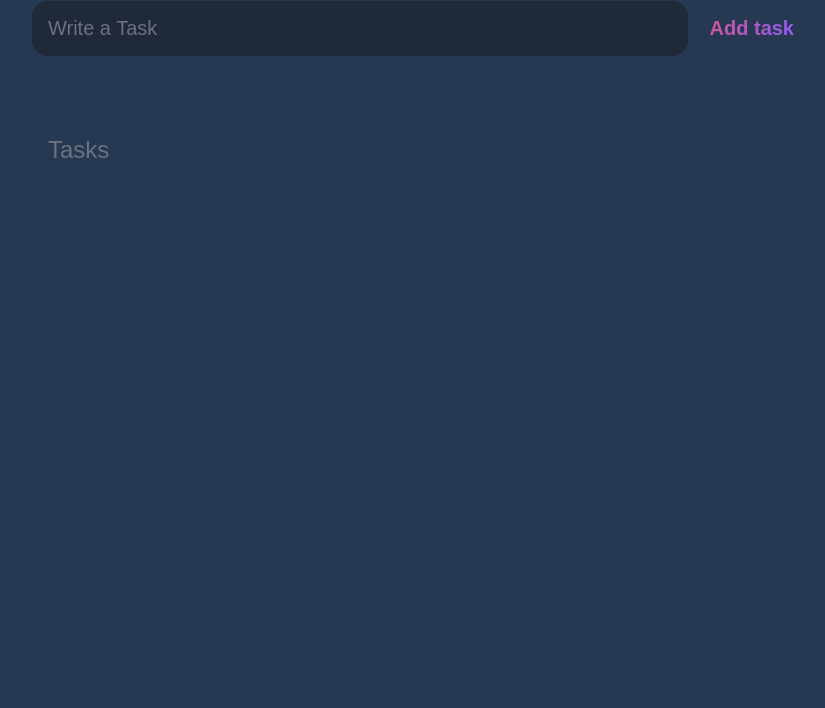
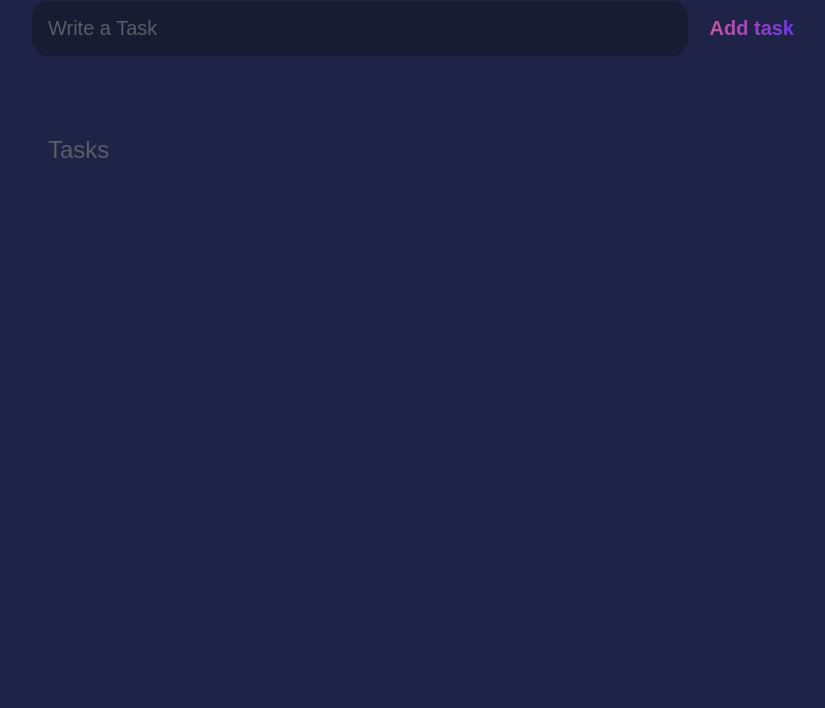
Before and after one commit to Japjeet09/CodeClauseInternship_ProjectName, a plain HTML site: page To Do List/index.html in a window 1280 px wide. Shown: the part 92-800 px from the top of the page, without its empty margins (224-1049 px from the left). Drawn offline with Linux system fonts and the light colour scheme.

Commit message:
Update style.css

```diff
--- a/To Do List/style.css
+++ b/To Do List/style.css
@@ -1,11 +1,10 @@
 :root {
-	--dark: #273852;
-	--darker: #1F2937;
-	--darkest: #17223a;
-	--grey: #6B7280;
+	--dark: #1f2348;
+	--darker: #191b33;
+	--darkest: #101031;
+	--grey: #5a5d63;
 	--pink: #d15693;
-	--purple: #8B5CF6;
-	--light: #EEE;
+	--purple: #6b32ef;
 }
 
 * {
@@ -18,7 +17,7 @@ body {
 	display: flex;
 	flex-direction: column;
 	min-height: 100vh;
-	color: #FFF;
+	color: white;
 	background-color: var(--dark);
 }
 
@@ -53,7 +52,7 @@ input, button {
 	padding: 1rem;
 	border-radius: 1rem;
 	margin-right: 1rem;
-	color: var(--light);
+	color: white;
 	font-size: 1.25rem;
 }
 
@@ -113,7 +112,7 @@ main {
 }
 
 #tasks .task .content .text {
-	color: var(--light);
+	color: white;
 	font-size: 1.125rem;
 	width: 100%;
 	display: block;
```
